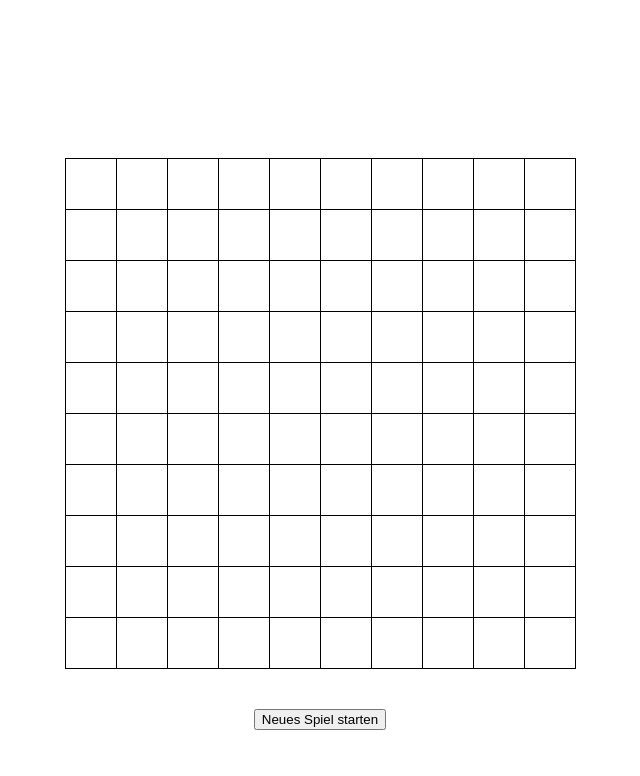
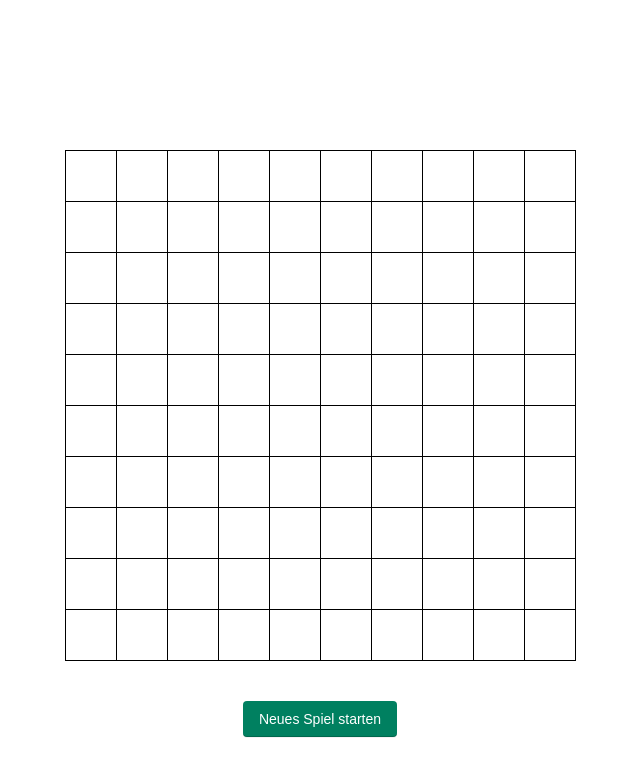
Before and after one commit to jkais/snake, a plain HTML site: page index.html in a window 1280 px wide. Shown: the whole page, without its empty margins (320-960 px from the left). Drawn offline with Linux system fonts and the light colour scheme.

Commit message:
stole a nice button css

```diff
--- a/snake.css
+++ b/snake.css
@@ -33,3 +33,20 @@ body {
 #controls {
     margin-top: 40px
 }
+
+button {
+    display: inline-block;
+    outline: 0;
+    cursor: pointer;
+    text-align: center;
+    border: 0;
+    padding: 7px 16px;
+    min-height: 36px;
+    min-width: 36px;
+    color: #ffffff;
+    background: #008060;
+    border-radius: 4px;
+    font-weight: 500;
+    font-size: 14px;
+    box-shadow: rgba(0, 0, 0, 0.05) 0px 1px 0px 0px, rgba(0, 0, 0, 0.2) 0px -1px 0px 0px inset;
+}
```
